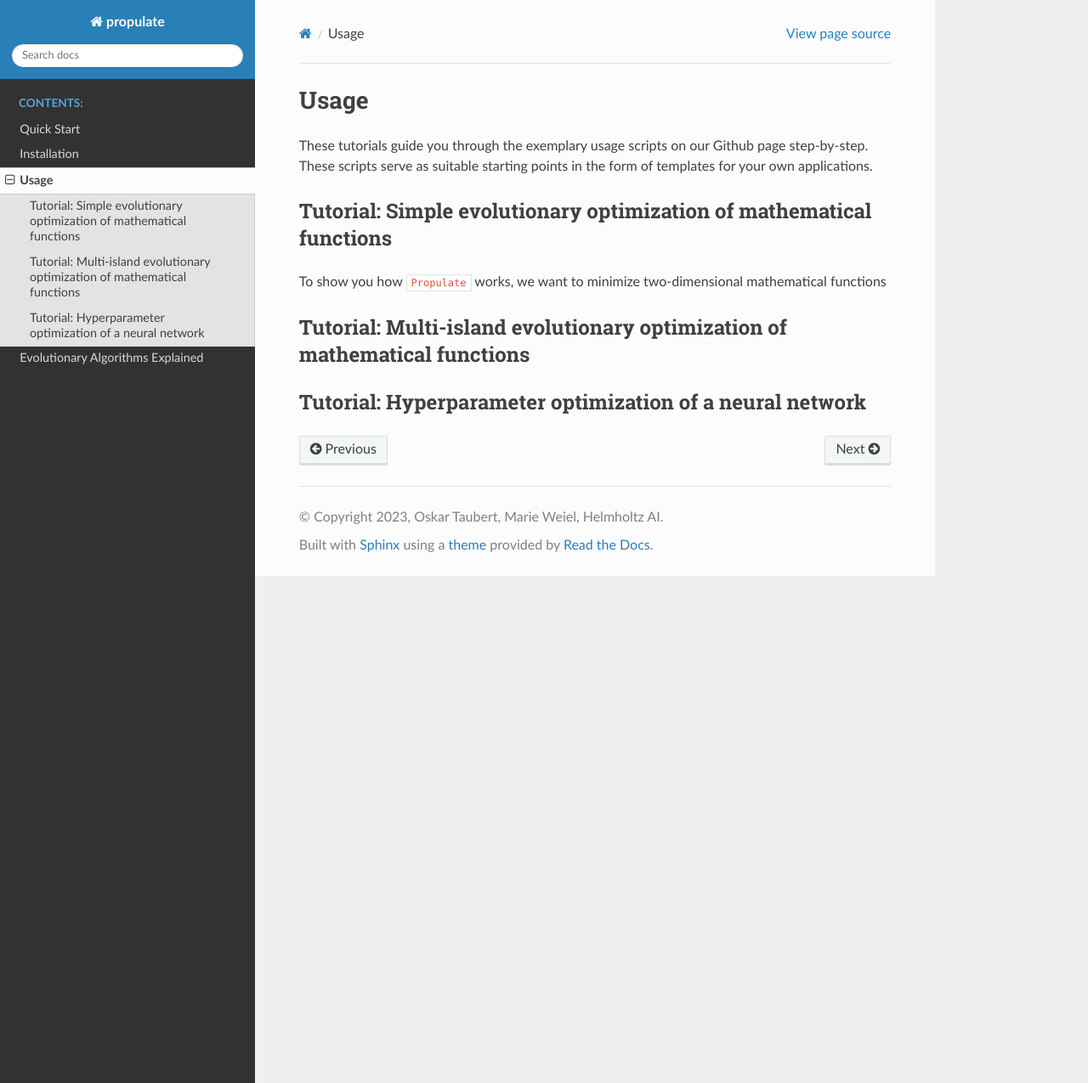
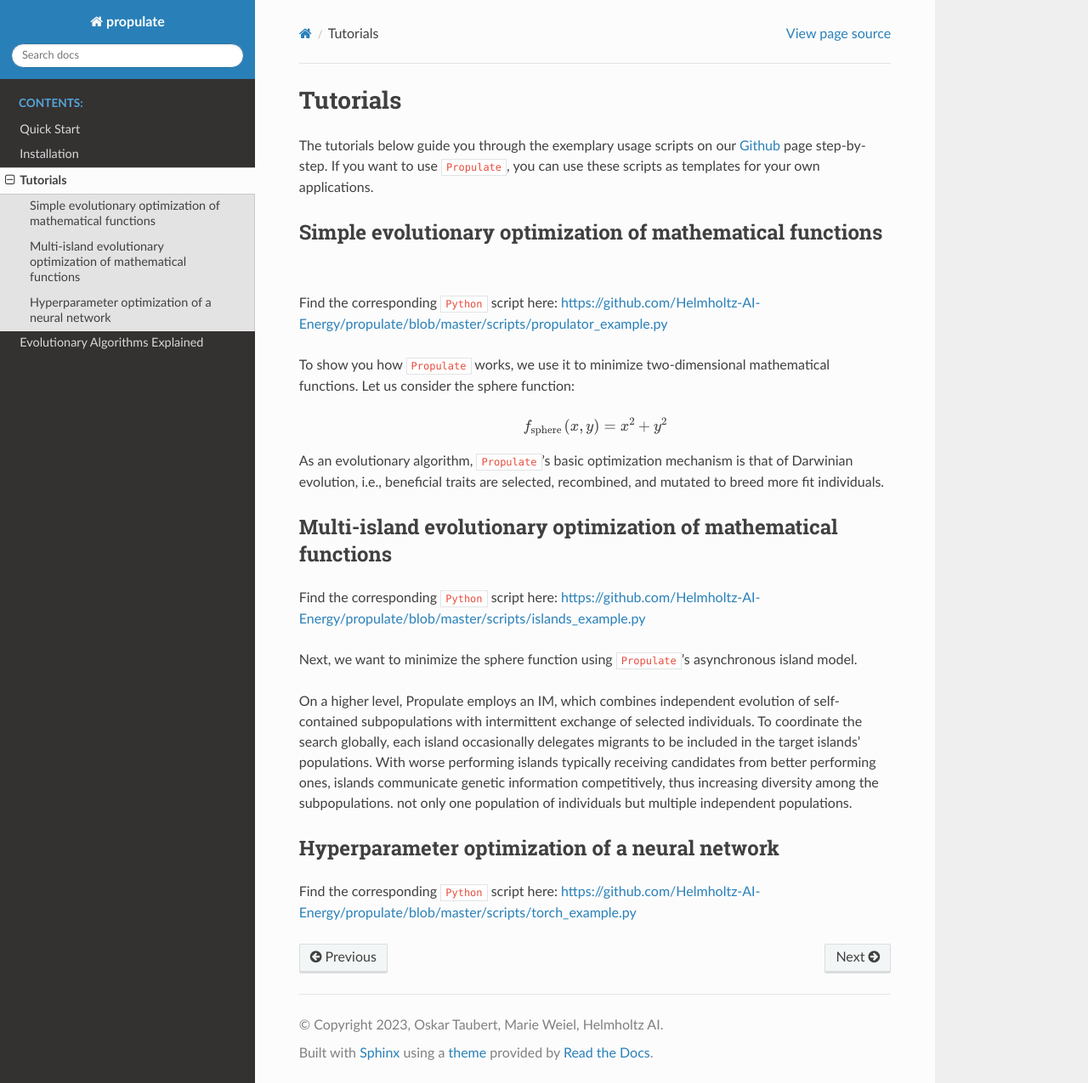
Before and after one commit to Helmholtz-AI-Energy/propulate, a Sphinx documentation site: the page built from docs/usage.rst, in a window 1280 px wide and 1275 px high. Shown: the whole window at 85% size. Built offline with Sphinx 7.4.7 and the Read the Docs theme 2.0.0, drawn with Linux system fonts in a browser that asks for light colours.

Commit message:
started working on tutorials

```diff
--- a/docs/usage.rst
+++ b/docs/usage.rst
@@ -1,17 +1,41 @@
 .. _usage:
 
-Usage
-=====
+Tutorials
+=========
 
-These tutorials guide you through the exemplary usage scripts on our Github page step-by-step. These scripts serve as suitable starting points in the form of templates for your own applications.
+The tutorials below guide you through the exemplary usage scripts on our `Github`_ page step-by-step.
+If you want to use ``Propulate``, you can use these scripts as templates for your own applications.
 
-Tutorial: Simple evolutionary optimization of mathematical functions
---------------------------------------------------------------------
-To show you how ``Propulate`` works, we want to minimize two-dimensional mathematical functions
+Simple evolutionary optimization of mathematical functions
+----------------------------------------------------------
+Find the corresponding ``Python`` script here:
+https://github.com/Helmholtz-AI-Energy/propulate/blob/master/scripts/propulator_example.py
+
+To show you how ``Propulate`` works, we use it to minimize two-dimensional mathematical functions.
+Let us consider the sphere function:
+
+.. math::
+    f_\mathrm{sphere}\left(x,y\right)=x^2+y^2
+
+As an evolutionary algorithm, ``Propulate``'s basic optimization mechanism is that of Darwinian evolution, i.e.,
+beneficial traits are selected, recombined, and mutated to breed more fit individuals.
 
 
-Tutorial: Multi-island evolutionary optimization of mathematical functions
---------------------------------------------------------------------------
+Multi-island evolutionary optimization of mathematical functions
+----------------------------------------------------------------
+Find the corresponding ``Python`` script here: https://github.com/Helmholtz-AI-Energy/propulate/blob/master/scripts/islands_example.py
 
-Tutorial: Hyperparameter optimization of a neural network
----------------------------------------------------------
+Next, we want to minimize the sphere function using ``Propulate``'s asynchronous island model.
+
+On a higher level, Propulate employs an IM, which combines independent evolution of self-contained subpopulations with intermittent exchange of selected individuals.
+To coordinate the search globally, each island occasionally delegates migrants to be included in the target islands' populations.
+With worse performing islands typically receiving candidates from better performing ones, islands communicate genetic information competitively, thus increasing diversity among the subpopulations.
+not only one population of individuals but multiple independent populations.
+
+Hyperparameter optimization of a neural network
+-----------------------------------------------
+Find the corresponding ``Python`` script here: https://github.com/Helmholtz-AI-Energy/propulate/blob/master/scripts/torch_example.py
+
+
+.. Links
+.. _Github: https://github.com/Helmholtz-AI-Energy/propulate
```
